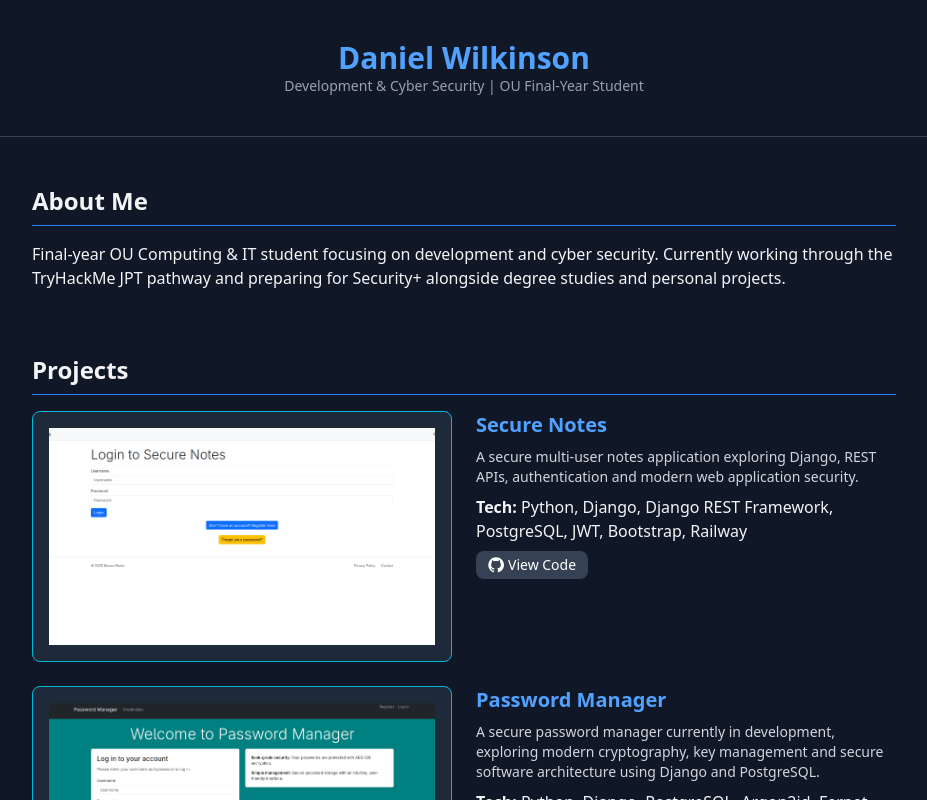
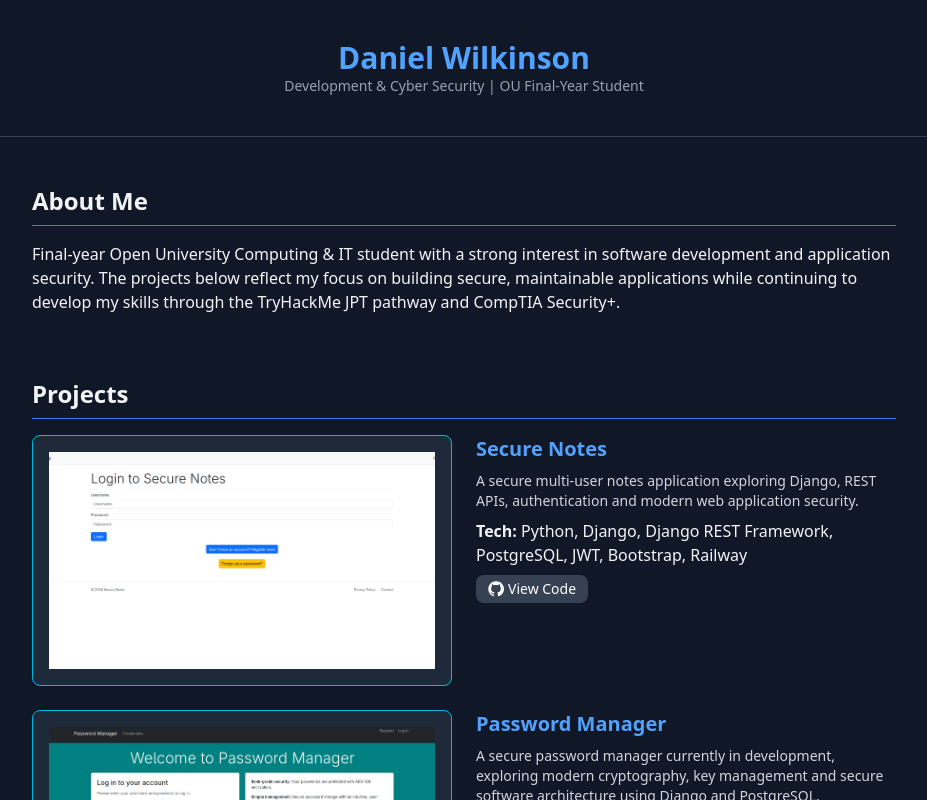
Before and after one commit to danjwilko/Portfolio-2025, a SvelteKit app: page / in a window 1280 px wide. Shown: the top 800 px of the page, without its empty margins (176-1103 px from the left). Built offline with nearby package versions, Linux system fonts and the light colour scheme.

Commit message:
updated profile opening paragraph to reflect more recent development

```diff
--- a/src/routes/+page.svelte
+++ b/src/routes/+page.svelte
@@ -84,8 +84,8 @@
     <section class="mb-16">
       <h2 class="text-2xl font-semibold border-b border-blue-500 pb-2 mb-4">About Me</h2>
       <p>
-        Final-year OU Computing & IT student focusing on development and cyber security.
-        Currently working through the TryHackMe JPT pathway and preparing for Security+ alongside degree studies and personal projects.
+        Final-year Open University Computing & IT student with a strong interest in software development and application security.
+        The projects below reflect my focus on building secure, maintainable applications while continuing to develop my skills through the TryHackMe JPT pathway and CompTIA Security+.
       </p>
     </section>
 
```
